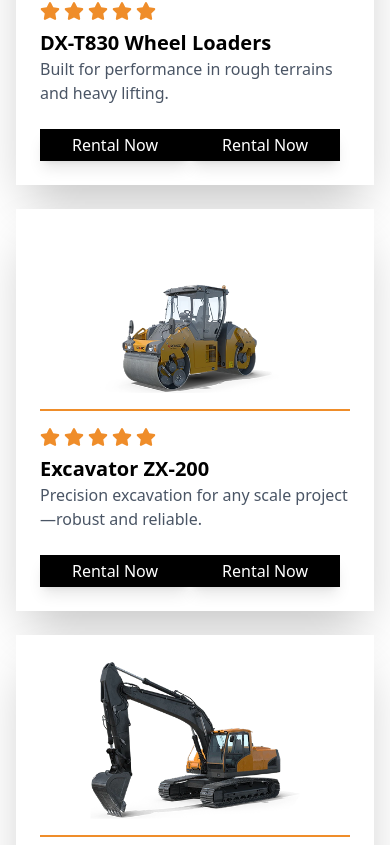
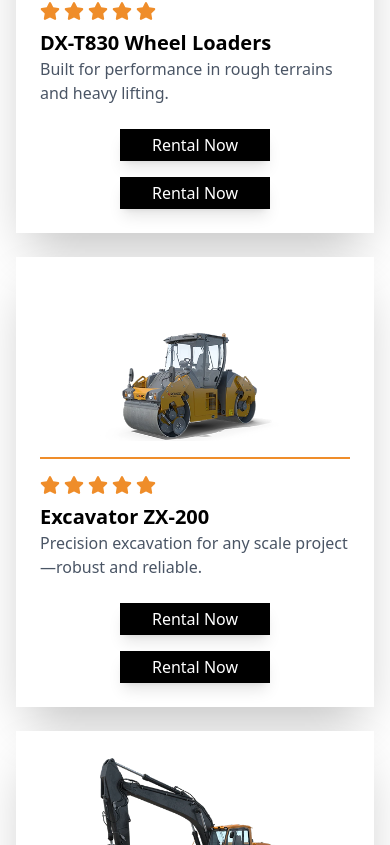
Before and after one commit to Manish6906/Construction, a React (Vite) app: page / in a window 390 px wide. Shown: the part 3339-4184 px from the top of the page. Built offline with nearby package versions, Linux system fonts and the light colour scheme; a web font is replaced by a local one.

Commit message:
add button

```diff
--- a/src/Components/MainPage/RentAndBuy.jsx
+++ b/src/Components/MainPage/RentAndBuy.jsx
@@ -99,7 +99,7 @@ function RentAndBuy() {
             <h2 className="text-xl font-semibold text-black">{item.title}</h2>
             <p className="text-gray-600">{item.description}</p>
 
-            <div className="md:flex justify-between items-center mt-4">
+            <div className="flex flex-col sm:flex-row justify-center md:justify-between gap-2 items-center mt-4">
               <button className="bg-black text-white px-8 py-1 mt-2 md:mt-0 cursor-pointer shadow-lg hover:scale-110 transition-transform duration-200">
                 <a href="tel:+916283381082" className="flex gap-2 items-center">Rental Now</a>
               </button>
```
